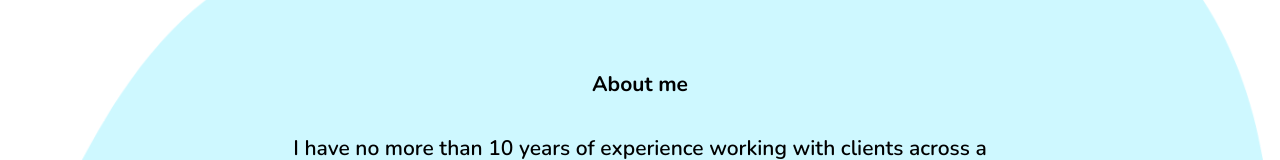
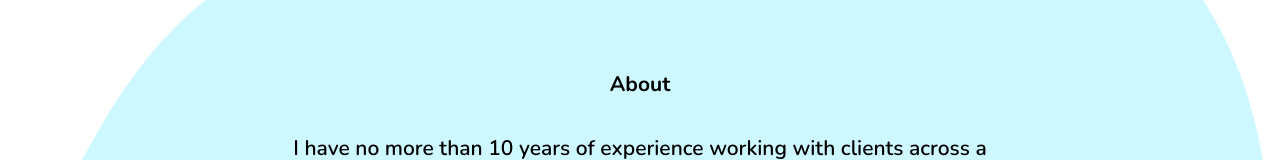
Before and after one commit to paulwallas/portfolio, a React (Create React App) app: page / in a window 1280 px wide. Shown: the part 749-909 px from the top of the page. Built offline with nearby package versions, Linux system fonts and the light colour scheme.

Commit message:
removed 'me' from 'about me'

```diff
--- a/src/App.js
+++ b/src/App.js
@@ -1,7 +1,6 @@
 import React from 'react';
 import logo from './me.png';
 import blob from './blob.svg';
-import workSampleName from './work-sample-name.png';
 import workSampleAdmiral1 from './work-sample-admiral1.png';
 import workSampleAdmiral2 from './work-sample-admiral2.png';
 import workSampleING1 from './work-sample-ing1.png';
@@ -25,7 +24,7 @@ function App() {
       <section className="about-me">
         <img src={blob} className="blob blob-spin" />
         <div className="about-container">
-          <p><b>About me</b>
+          <p><b>About</b>
               <br /><br />
               I have no more than 10 years of experience working with clients across a multitude of industries, delivering products and interfaces that are intuitive, elegant, coherent and user focused - whilst meeting business and customer requirements.
               <br /><br />
```
